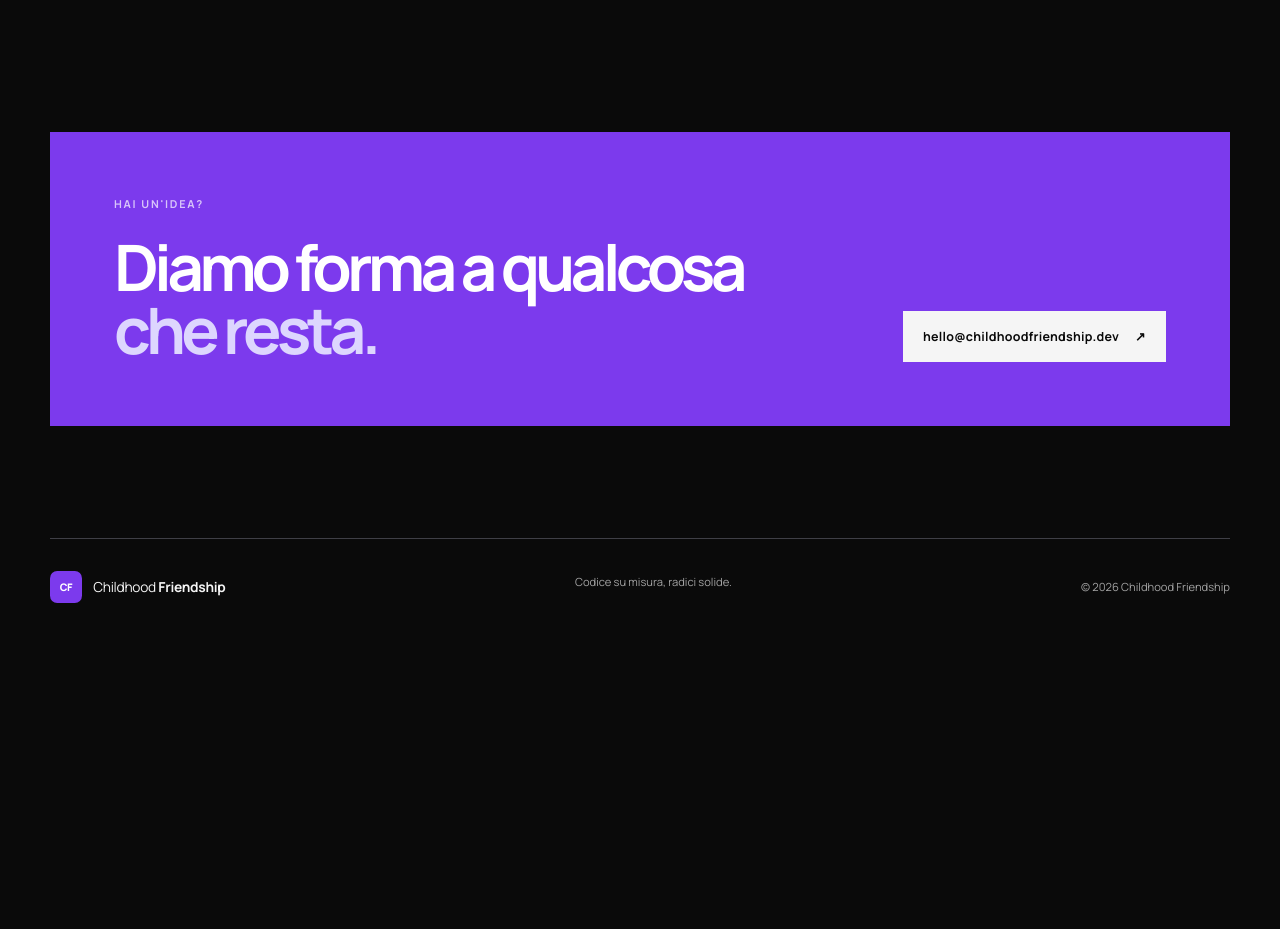
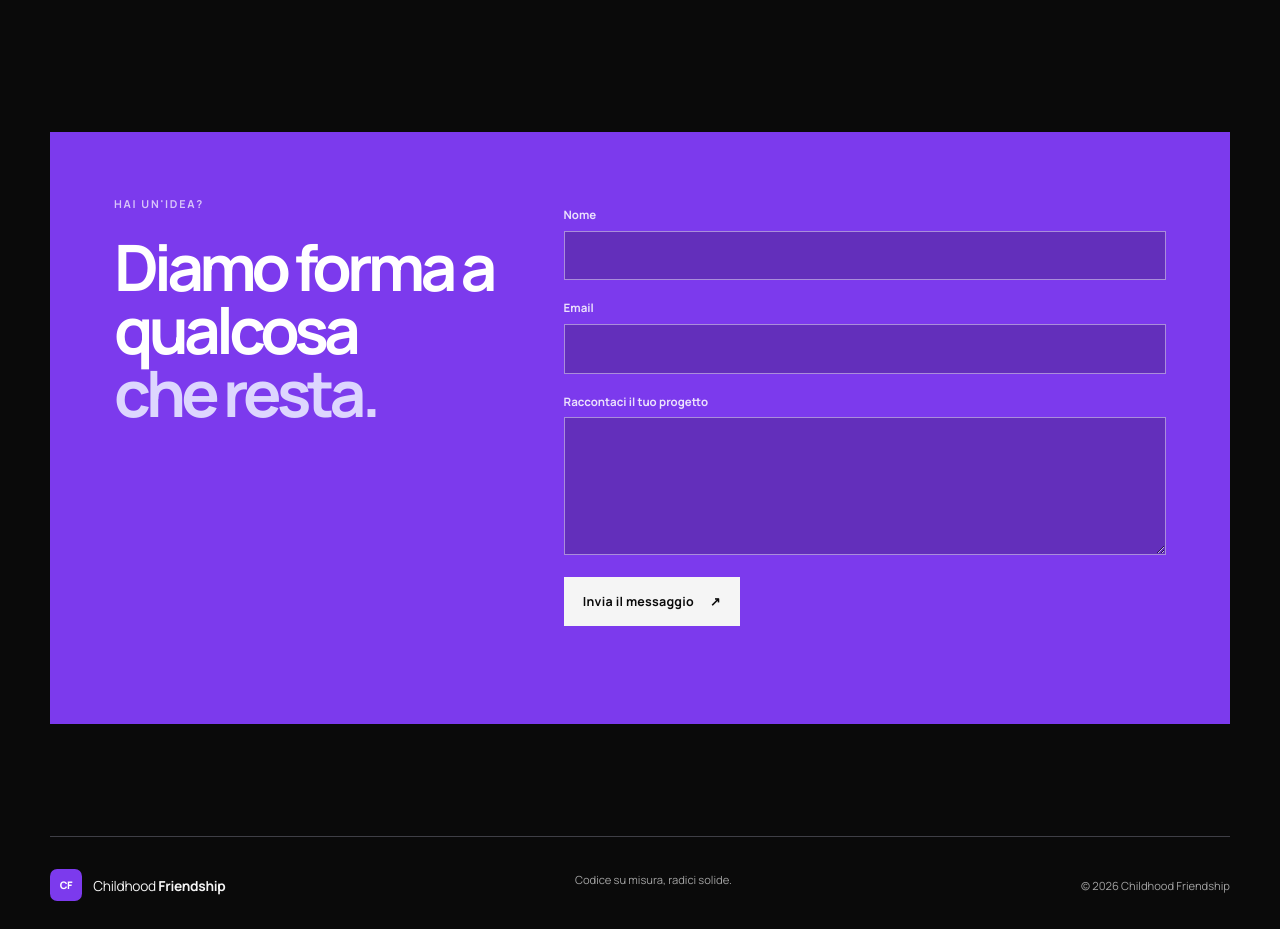
Before and after one commit to ChildhoodFriendship/childhood-friendship-website, an Angular app: page / in a window 1280 px wide. Shown: the part 2820-3749 px from the top of the page. Before the commit the page ends 3455 px from the top, so only its background shows below. Built offline with nearby package versions, Linux system fonts and the light colour scheme; no server answers.

Commit message:
feat: implement contact form using Formspree and update documentation

```diff
--- a/src/app/landing-page/landing-page.component.html
+++ b/src/app/landing-page/landing-page.component.html
@@ -99,7 +99,30 @@
         <p class="eyebrow">Hai un'idea?</p>
         <h2 id="contact-title">Diamo forma a qualcosa<br><em>che resta.</em></h2>
       </div>
-      <a class="button button-light" href="mailto:hello@childhoodfriendship.dev">hello@childhoodfriendship.dev <span aria-hidden="true">↗</span></a>
+      <form class="contact-form" [attr.action]="formspreeEndpoint" method="post" (submit)="submitContactForm($event, contactForm)" #contactForm>
+        <input type="hidden" name="_subject" value="Nuova richiesta dal sito Childhood Friendship">
+        <label for="contact-name">Nome</label>
+        <input id="contact-name" name="name" type="text" autocomplete="name" required>
+
+        <label for="contact-email">Email</label>
+        <input id="contact-email" name="email" type="email" autocomplete="email" required>
+
+        <label for="contact-message">Raccontaci il tuo progetto</label>
+        <textarea id="contact-message" name="message" rows="5" required></textarea>
+
+        <label class="honeypot" for="contact-website">Lascia vuoto questo campo</label>
+        <input id="contact-website" class="honeypot" name="_gotcha" type="text" tabindex="-1" autocomplete="off">
+
+        <button class="button button-light" type="submit" [disabled]="submissionState() === 'submitting'">
+          {{ submissionState() === 'submitting' ? 'Invio in corso…' : 'Invia il messaggio' }} <span aria-hidden="true">↗</span>
+        </button>
+        <p class="form-status" [class.form-status-success]="submissionState() === 'success'" [class.form-status-error]="submissionState() === 'error'" aria-live="polite">
+          @switch (submissionState()) {
+            @case ('success') { Grazie, abbiamo ricevuto il tuo messaggio. }
+            @case ('error') { Non è stato possibile inviare il messaggio. Riprova tra poco. }
+          }
+        </p>
+      </form>
     </div>
   </section>
 </main>
--- a/src/app/landing-page/landing-page.component.scss
+++ b/src/app/landing-page/landing-page.component.scss
@@ -109,10 +109,21 @@ h2 { font-size: clamp(2.4rem, 5vw, 4.5rem); letter-spacing: -.075em; line-height
 .process-step + .process-step .step-line { left: 1.5rem; }
 
 .contact-section { padding-bottom: 7rem; }
-.contact-card { align-items: end; background: var(--cf-color-violet); display: flex; justify-content: space-between; padding: 4rem; }
+.contact-card { align-items: start; background: var(--cf-color-violet); display: grid; gap: 3rem; grid-template-columns: minmax(0, .8fr) minmax(280px, 1.2fr); padding: 4rem; }
 .contact-card .eyebrow { color: rgba(255, 255, 255, .7); }
 .contact-card h2 { color: white; font-size: clamp(2.6rem, 5vw, 4.5rem); }
 .contact-card h2 em { color: #ddd6fe; }
+.contact-form { display: grid; gap: .55rem; }
+.contact-form label { color: rgba(255, 255, 255, .85); font-size: .72rem; font-weight: 700; }
+.contact-form input:not(.honeypot), .contact-form textarea { background: rgba(10, 10, 10, .22); border: 1px solid rgba(255, 255, 255, .45); color: white; font: inherit; padding: .8rem .9rem; resize: vertical; }
+.contact-form input:not(.honeypot):focus, .contact-form textarea:focus { border-color: white; outline: 2px solid rgba(255, 255, 255, .35); outline-offset: 2px; }
+.contact-form input:not(.honeypot) + label, .contact-form textarea + label { margin-top: .7rem; }
+.contact-form .button { border: 0; cursor: pointer; justify-self: start; margin-top: .8rem; }
+.contact-form .button:disabled { cursor: wait; opacity: .7; transform: none; }
+.form-status { min-height: 1.2rem; font-size: .75rem; margin: .4rem 0 0; }
+.form-status-success { color: #dcfce7; }
+.form-status-error { color: #fee2e2; }
+.honeypot { height: 1px; left: -10000px; overflow: hidden; position: absolute; top: auto; width: 1px; }
 .site-footer { align-items: center; border-top: 1px solid var(--cf-color-border); display: flex; justify-content: space-between; padding-block: 2rem; }
 .site-footer p, .footer-meta { color: var(--cf-color-text-muted); font-size: .7rem; }
 
@@ -128,7 +139,7 @@ h2 { font-size: clamp(2.4rem, 5vw, 4.5rem); letter-spacing: -.075em; line-height
   .process-step + .process-step .step-line { left: 0; }
   .split-section { gap: 2rem; grid-template-columns: 1fr; padding-block: 5rem; }
   .split-copy { padding-top: 0; }
-  .contact-card { align-items: start; flex-direction: column; gap: 2.5rem; padding: 2.5rem 1.5rem; }
+  .contact-card { gap: 2.5rem; grid-template-columns: 1fr; padding: 2.5rem 1.5rem; }
   .site-footer { align-items: start; flex-direction: column; gap: 1rem; }
 }
 
--- a/src/app/landing-page/landing-page.component.ts
+++ b/src/app/landing-page/landing-page.component.ts
@@ -1,4 +1,5 @@
-import { ChangeDetectionStrategy, Component } from '@angular/core';
+import { ChangeDetectionStrategy, Component, signal } from '@angular/core';
+import { environment } from '../../environments/environment';
 
 interface ServiceCard {
   readonly number: string;
@@ -21,6 +22,31 @@ interface ProcessStep {
   changeDetection: ChangeDetectionStrategy.OnPush
 })
 export class LandingPageComponent {
+  protected readonly formspreeEndpoint = environment.formspreeEndpoint;
+  protected readonly submissionState = signal<'idle' | 'submitting' | 'success' | 'error'>('idle');
+
+  protected async submitContactForm(event: SubmitEvent, form: HTMLFormElement): Promise<void> {
+    event.preventDefault();
+    this.submissionState.set('submitting');
+
+    try {
+      const response = await fetch(form.action, {
+        method: 'POST',
+        body: new FormData(form),
+        headers: { Accept: 'application/json' }
+      });
+
+      if (!response.ok) {
+        throw new Error(`Formspree request failed with status ${response.status}`);
+      }
+
+      form.reset();
+      this.submissionState.set('success');
+    } catch {
+      this.submissionState.set('error');
+    }
+  }
+
   protected readonly services: readonly ServiceCard[] = [
     {
       number: '01',
--- /dev/null
+++ b/src/environments/environment.example.ts
@@ -0,0 +1,4 @@
+export const environment = {
+  production: false,
+  formspreeEndpoint: 'https://formspree.io/f/REPLACE_WITH_FORM_ID'
+} as const;
```
Also changed, not shown: 3 other files (tests, documents, lock files or other folders).
